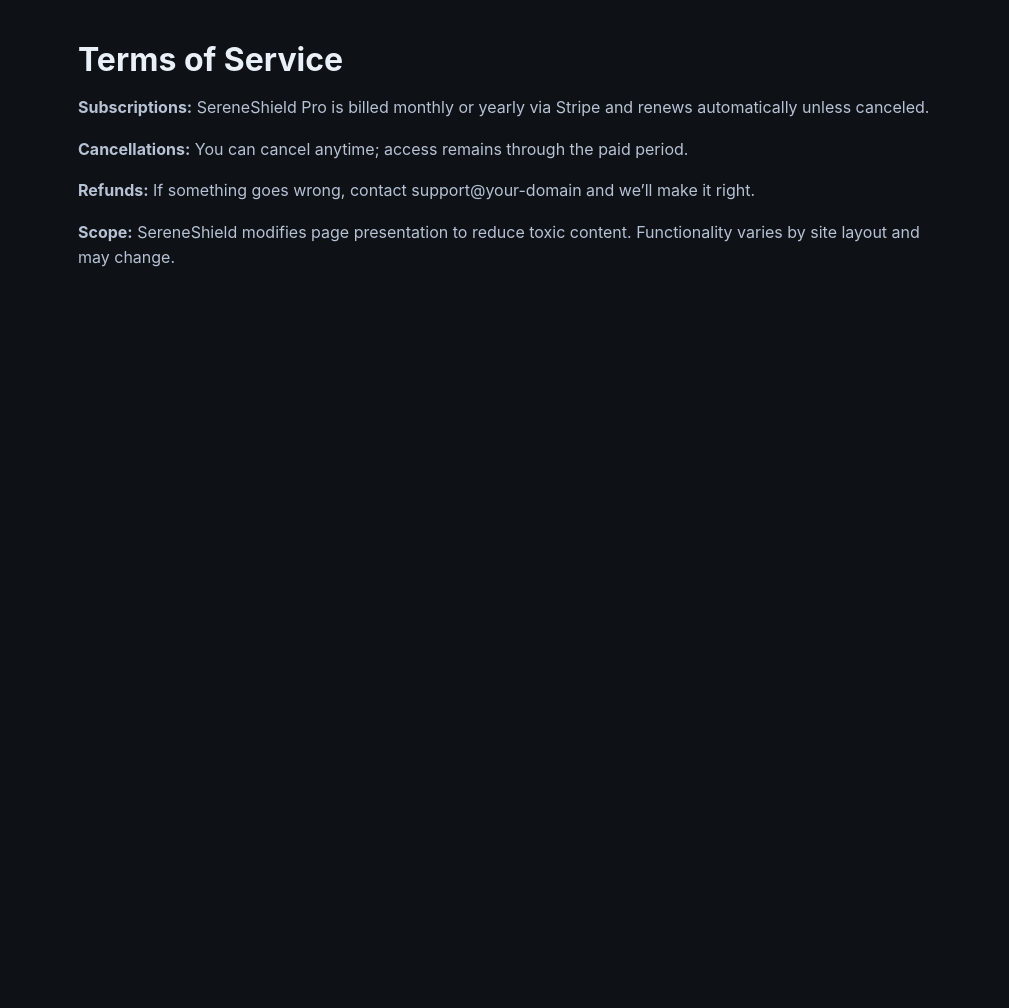
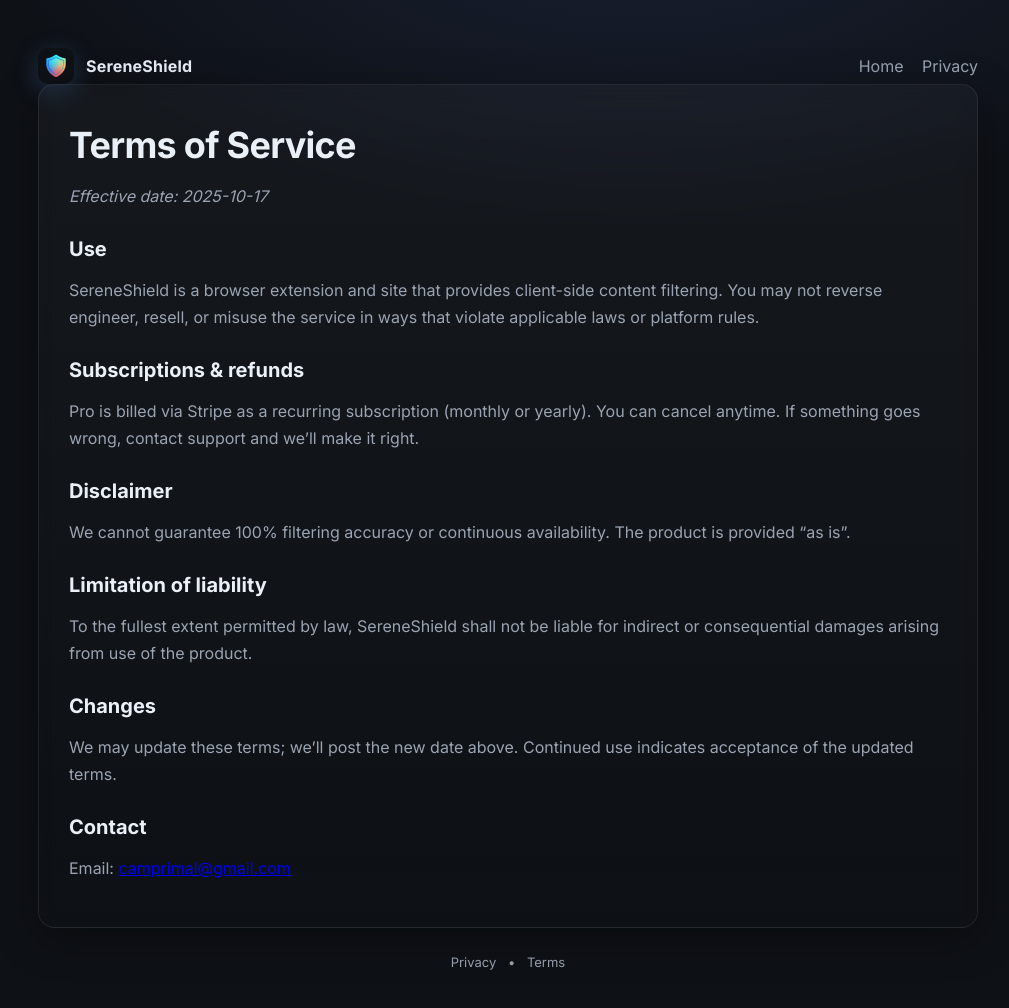
Before and after one commit to primalCam/sereneshield-site, a plain HTML site: page terms.html in a window 1280 px wide. Shown: the whole page, without its empty margins (132-1141 px from the left). Before the commit the page ends 800 px from the top, so only its background shows below. Drawn offline with Linux system fonts and the light colour scheme.

Commit message:
Update terms.html

```diff
--- a/terms.html
+++ b/terms.html
@@ -1,13 +1,87 @@
+<!doctype html>
+<html lang="en">
+<head>
+  <meta charset="utf-8" />
+  <meta name="viewport" content="width=device-width,initial-scale=1" />
+  <title>Terms • SereneShield</title>
+  <meta name="description" content="SereneShield terms of service." />
 
-<!doctype html>
-<html lang="en"><head>
-<meta charset="utf-8"><meta name="viewport" content="width=device-width,initial-scale=1">
-<title>SereneShield — Terms</title>
-<style>body{margin:0;font-family:Inter,system-ui,-apple-system;background:#0e1116;color:#eaf0f7;padding:40px 20px;max-width:860px;margin:0 auto} h1{margin:0 0 12px} p,li{color:#b7c2d4;line-height:1.6}</style>
-</head><body>
-<h1>Terms of Service</h1>
-<p><strong>Subscriptions:</strong> SereneShield Pro is billed monthly or yearly via Stripe and renews automatically unless canceled.</p>
-<p><strong>Cancellations:</strong> You can cancel anytime; access remains through the paid period.</p>
-<p><strong>Refunds:</strong> If something goes wrong, contact support@your-domain and we’ll make it right.</p>
-<p><strong>Scope:</strong> SereneShield modifies page presentation to reduce toxic content. Functionality varies by site layout and may change.</p>
-</body></html>
+  <!-- Favicon + mobile icon -->
+  <link rel="icon" href="./logo.png" sizes="32x32" />
+  <link rel="apple-touch-icon" href="./logo.png" />
+
+  <!-- Social cards -->
+  <meta property="og:title" content="SereneShield — Terms" />
+  <meta property="og:description" content="Client-side serenity for social feeds. Keyword-smart. Zero tracking." />
+  <meta property="og:image" content="https://primalcam.github.io/sereneshield-site/logo.png" />
+  <meta name="twitter:card" content="summary_large_image" />
+  <meta name="theme-color" content="#0e1116" />
+
+  <!-- Font -->
+  <link rel="preconnect" href="https://fonts.gstatic.com" crossorigin>
+  <link href="https://fonts.googleapis.com/css2?family=Inter:wght@300;400;600;700&display=swap" rel="stylesheet">
+
+  <style>
+    :root { --bg:#0e1116; --card:#121621; --muted:#9aa4b2; --txt:#eaf0f7; --brand:#5aa7ff; --r:16px; }
+    *{box-sizing:border-box}
+    html,body{margin:0;min-height:100%;background:radial-gradient(1200px 600px at 60% -10%,#192033 0%,#0e1116 55%);color:var(--txt);font-family:Inter,system-ui,-apple-system,Segoe UI,Roboto,Arial,sans-serif}
+    .wrap{max-width:980px;margin:0 auto;padding:48px 20px 80px}
+    header{display:flex;align-items:center;justify-content:space-between;gap:16px}
+    .brand{display:flex;align-items:center;gap:12px;color:var(--txt);text-decoration:none}
+    .logo{width:36px;height:36px;border-radius:10px;object-fit:cover;box-shadow:0 6px 24px rgba(90,167,255,.25)}
+    .title{font-weight:700;letter-spacing:.2px}
+    nav a{color:var(--muted);text-decoration:none;margin-left:14px}
+    .card{background:linear-gradient(180deg,rgba(255,255,255,.03),transparent);border:1px solid rgba(255,255,255,.08);border-radius:var(--r);backdrop-filter:blur(8px);box-shadow:0 10px 40px rgba(0,0,0,.35)}
+    .panel{padding:30px}
+    h1{margin:8px 0 14px;font-size:clamp(26px,3.5vw,36px);letter-spacing:-.02em}
+    h2{margin:28px 0 8px;font-size:20px}
+    p,li{color:var(--muted);line-height:1.65}
+    footer{margin-top:26px;color:var(--muted);font-size:13px;text-align:center}
+    .links{margin-top:10px}
+    .links a{color:var(--muted);text-decoration:none;margin:0 8px}
+  </style>
+</head>
+<body>
+  <div class="wrap">
+    <header>
+      <a class="brand" href="./">
+        <img src="./logo.png" alt="SereneShield" class="logo" />
+        <strong class="title">SereneShield</strong>
+      </a>
+      <nav>
+        <a href="./">Home</a>
+        <a href="./privacy.html">Privacy</a>
+      </nav>
+    </header>
+
+    <main class="card panel">
+      <h1>Terms of Service</h1>
+      <p><em>Effective date: 2025-10-17</em></p>
+
+      <h2>Use</h2>
+      <p>SereneShield is a browser extension and site that provides client-side content filtering. You may not reverse engineer, resell, or misuse the service in ways that violate applicable laws or platform rules.</p>
+
+      <h2>Subscriptions & refunds</h2>
+      <p>Pro is billed via Stripe as a recurring subscription (monthly or yearly). You can cancel anytime. If something goes wrong, contact support and we’ll make it right.</p>
+
+      <h2>Disclaimer</h2>
+      <p>We cannot guarantee 100% filtering accuracy or continuous availability. The product is provided “as is”.</p>
+
+      <h2>Limitation of liability</h2>
+      <p>To the fullest extent permitted by law, SereneShield shall not be liable for indirect or consequential damages arising from use of the product.</p>
+
+      <h2>Changes</h2>
+      <p>We may update these terms; we’ll post the new date above. Continued use indicates acceptance of the updated terms.</p>
+
+      <h2>Contact</h2>
+      <p>Email: <a href="mailto:camprimal@gmail.com">camprimal@gmail.com</a></p>
+    </main>
+
+    <footer>
+      <div class="links">
+        <a href="./privacy.html">Privacy</a> • <a href="./terms.html">Terms</a>
+      </div>
+    </footer>
+  </div>
+</body>
+</html>
```
